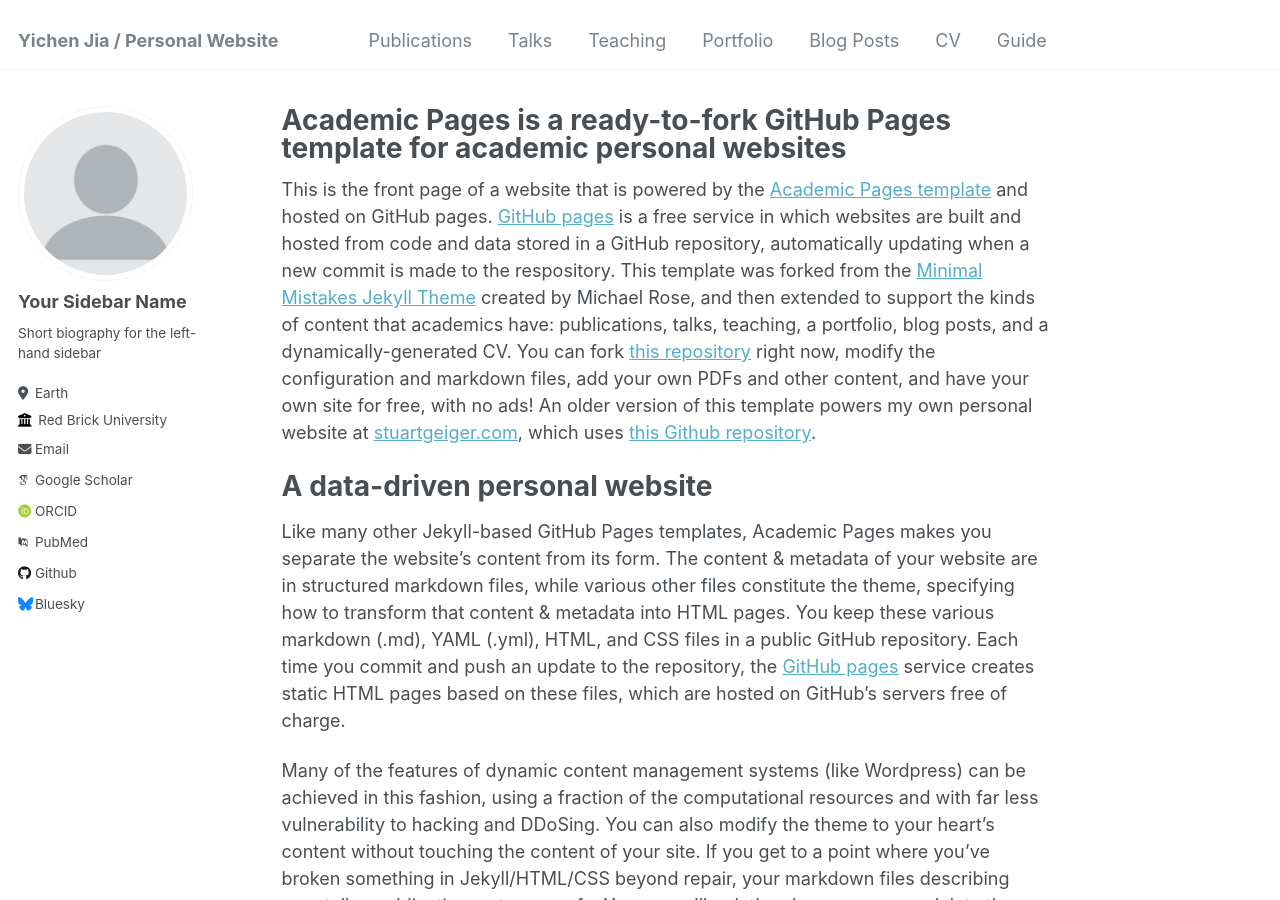
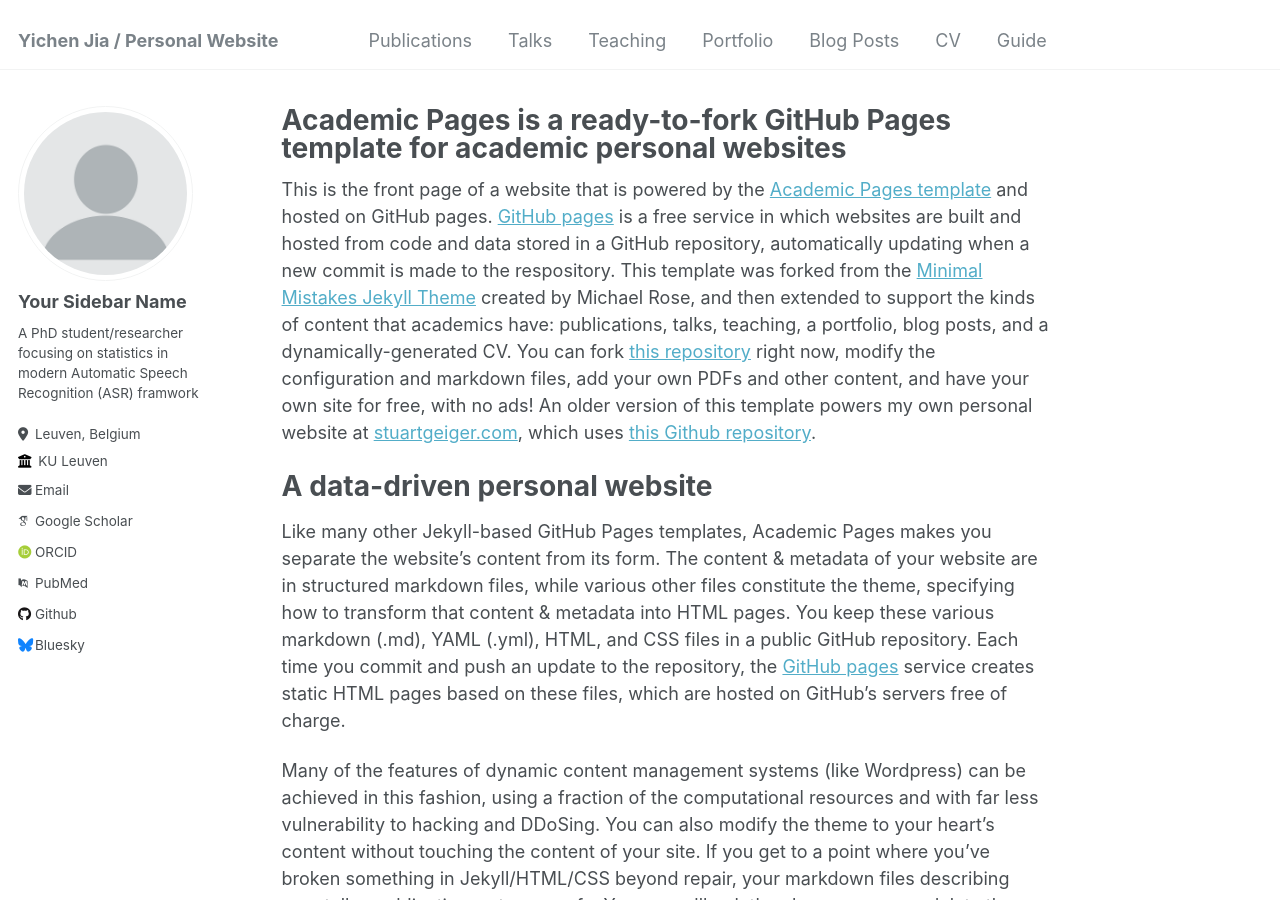
Before and after one commit to windskylionheart1023/windskylionheart1023.github.io, a Jekyll site: the page built from _pages/about.md, in a window 1280 px wide and 900 px high. Built offline with Jekyll 4.4.1, drawn with Linux system fonts in a browser that asks for light colours; some web fonts are replaced.

Commit message:
Update _config.yml

```diff
--- a/_config.yml
+++ b/_config.yml
@@ -11,7 +11,7 @@ locale                   : "en-US"
 title                    : "Yichen Jia / Personal Website"
 title_separator          : "-"
 name                     : &name "Yichen Jia"
-description              : &description "personal description"
+description              : &description "A PhD student/researcher focusing on statistics in modern Automatic Speech Recognition (ASR) framwork"
 url                      : https://windskylionheart1023.github.io # the base hostname & protocol for your site e.g. "https://mmistakes.github.io"
 baseurl                  : "" # the subpath of your site, e.g. "/blog"
 repository               : "windskylionheart1023/windskylionheart1023.github.io"
@@ -24,11 +24,11 @@ author:
   avatar           : "profile.png"
   name             : "Your Sidebar Name"
   pronouns         : # example: "she/her"
-  bio              : "Short biography for the left-hand sidebar"
-  location         : "Earth"
-  employer         : "Red Brick University"
+  bio              : "A PhD student/researcher focusing on statistics in modern Automatic Speech Recognition (ASR) framwork"
+  location         : "Leuven, Belgium"
+  employer         : "KU Leuven"
   uri              : # URL
-  email            : "none@example.org"
+  email            : "yichen.jia@kuleuven.be"
 
   # Academic websites
   arxiv            : # URL - Update with the correct link to your profile
```
